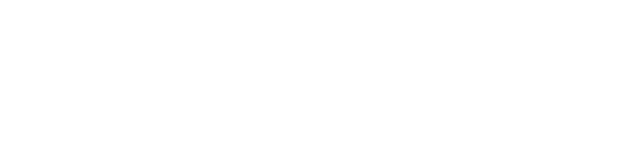
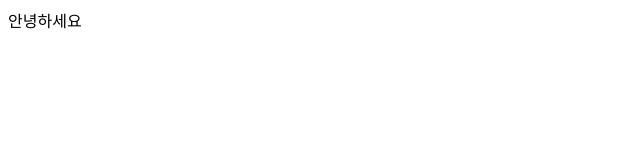
Before and after one commit to KIT-202403-gitt/test, a plain HTML site: page login.html in a window 1280 px wide. Shown: the whole page, without its empty margins (0-640 px from the left). Drawn offline with Linux system fonts and the light colour scheme.

Commit message:
feat : 안녕하세요
바디까지 적을 수 있음

```diff
--- a/login.html
+++ b/login.html
@@ -5,5 +5,5 @@
     <meta name="viewport" content="width=device-width, initial-scale=1.0" />
     <title>Document</title>
   </head>
-  <body></body>
+  <body>안녕하세요</body>
 </html>
```
